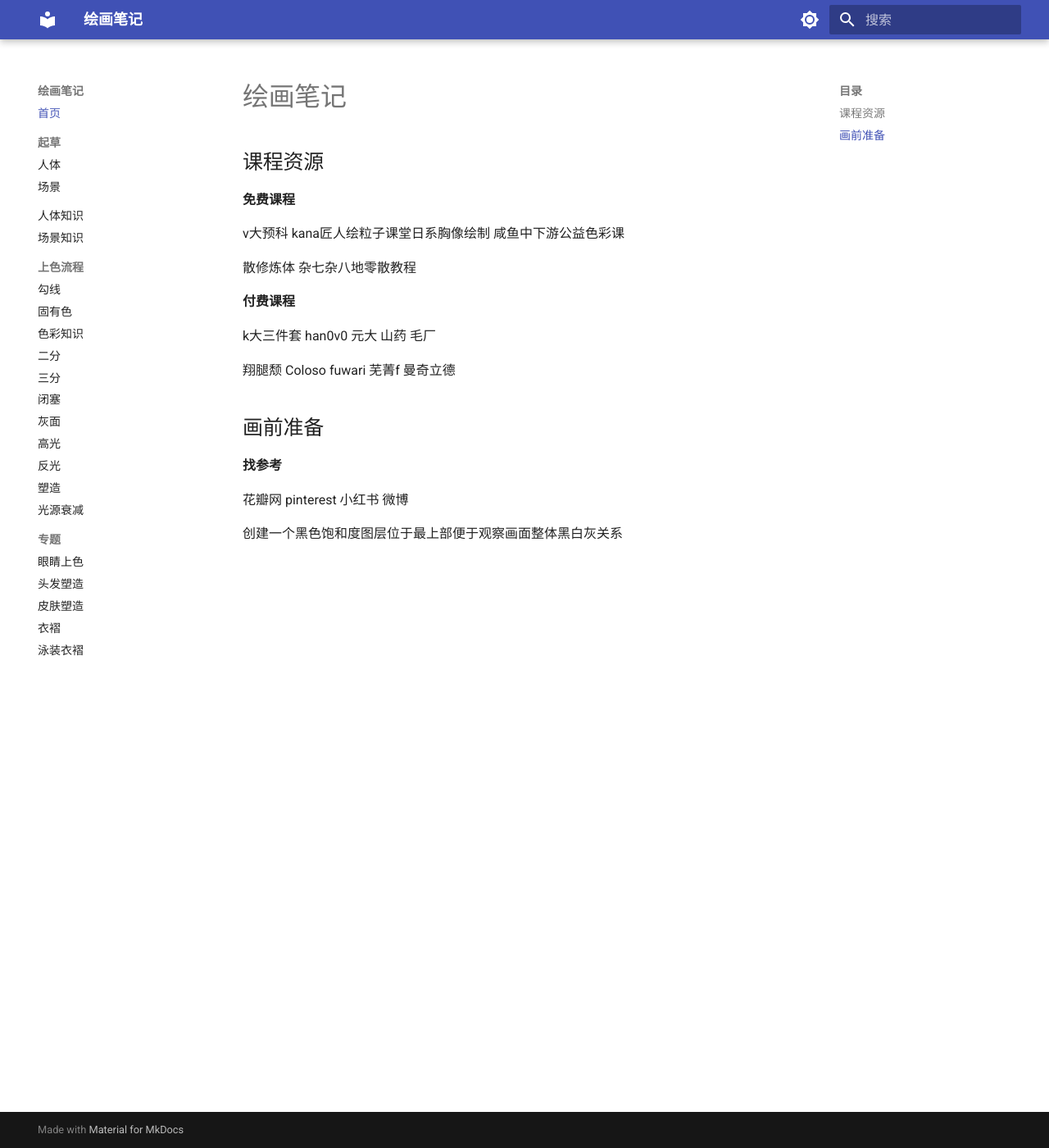
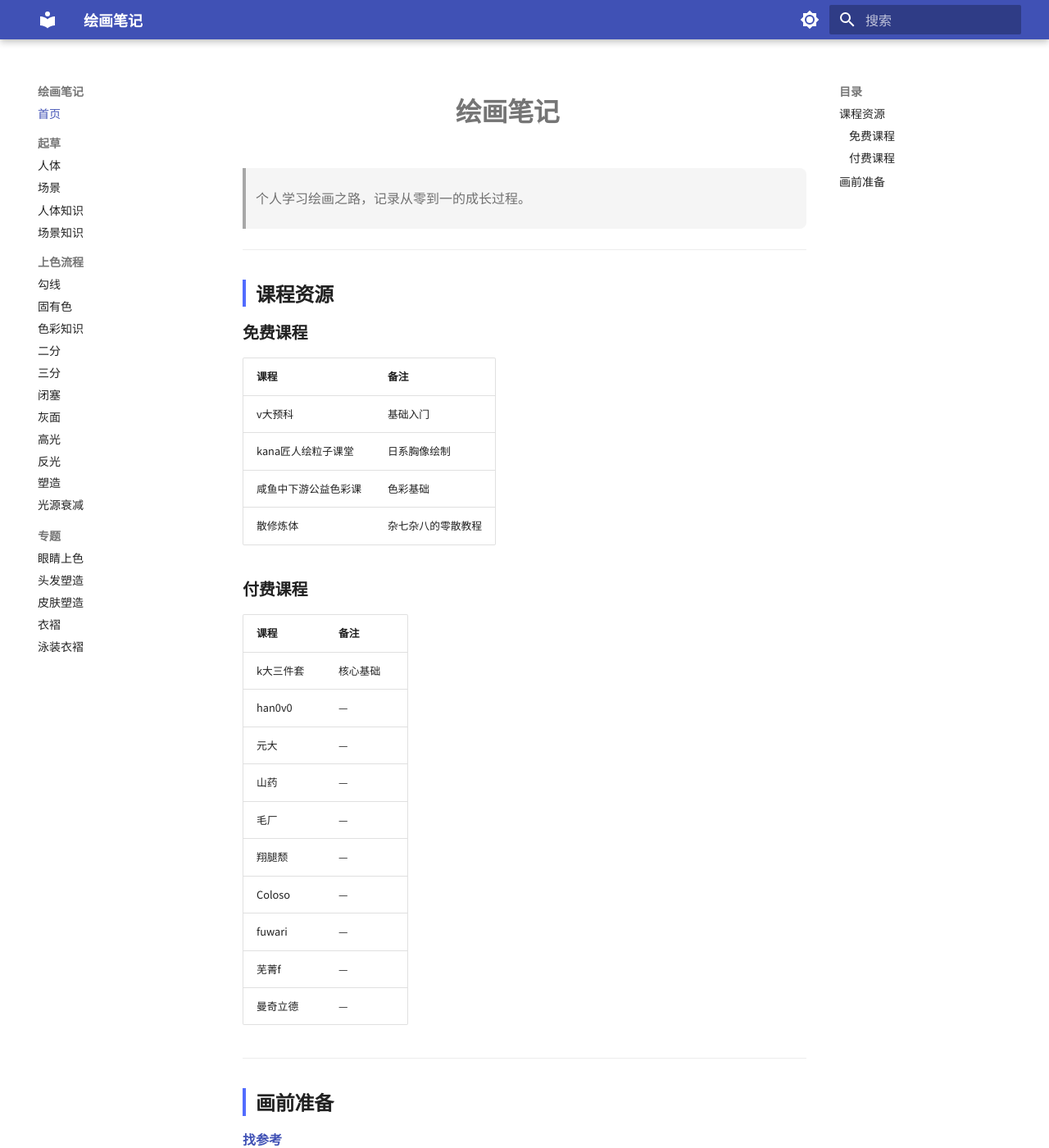
Before and after one commit to betty-momo/drawing-notes, an MkDocs documentation site: the page built from docs/index.md, in a window 1280 px wide and 1400 px high. Shown: the whole window at 82% size. Built offline with MkDocs 1.6.1 and Material for MkDocs 9.7.7, drawn with Linux system fonts in a browser that asks for light colours; some of the changed text lies outside the part shown.

Commit message:
修复图片路径，美化站点样式

```diff
--- a/docs/index.md
+++ b/docs/index.md
@@ -1,23 +1,43 @@
 # 绘画笔记
+
+> 个人学习绘画之路，记录从零到一的成长过程。
+
+---
 
 ## 课程资源
 
-**免费课程**
+### 免费课程
 
-v大预科     kana匠人绘粒子课堂日系胸像绘制     咸鱼中下游公益色彩课
+| 课程 | 备注 |
+|------|------|
+| v大预科 | 基础入门 |
+| kana匠人绘粒子课堂 | 日系胸像绘制 |
+| 咸鱼中下游公益色彩课 | 色彩基础 |
+| 散修炼体 | 杂七杂八的零散教程 |
 
-散修炼体     杂七杂八地零散教程
+### 付费课程
 
-**付费课程**
+| 课程 | 备注 |
+|------|------|
+| k大三件套 | 核心基础 |
+| han0v0 | — |
+| 元大 | — |
+| 山药 | — |
+| 毛厂 | — |
+| 翔腿颓 | — |
+| Coloso | — |
+| fuwari | — |
+| 芜菁f | — |
+| 曼奇立德 | — |
 
-k大三件套     han0v0     元大    山药     毛厂
-
-翔腿颓    Coloso     fuwari     芜菁f     曼奇立德
+---
 
 ## 画前准备
 
 **找参考**
 
-花瓣网    pinterest    小红书    微博
+花瓣网 · pinterest · 小红书 · 微博
 
-创建一个黑色饱和度图层位于最上部便于观察画面整体黑白灰关系
+**小技巧**
+
+创建一个黑色饱和度图层位于最上部，便于观察画面整体黑白灰关系。
--- /dev/null
+++ b/docs/stylesheets/extra.css
@@ -0,0 +1,84 @@
+/* 图片样式 */
+.md-content img {
+    border-radius: 8px;
+    box-shadow: 0 2px 12px rgba(0, 0, 0, 0.15);
+    margin: 1.2em auto;
+    display: block;
+    max-width: 100%;
+    height: auto;
+    transition: transform 0.2s ease;
+}
+
+.md-content img:hover {
+    transform: scale(1.02);
+}
+
+/* 内容区域 */
+.md-content {
+    font-size: 16px;
+    line-height: 1.8;
+}
+
+/* 标题样式 */
+.md-content h1 {
+    font-size: 2em;
+    font-weight: 700;
+    margin-top: 1.5em;
+    padding-bottom: 0.3em;
+    border-bottom: 2px solid var(--md-primary-fg-color);
+}
+
+.md-content h2 {
+    font-size: 1.5em;
+    font-weight: 600;
+    margin-top: 1.5em;
+    padding-left: 0.5em;
+    border-left: 4px solid var(--md-accent-fg-color);
+}
+
+.md-content h3 {
+    font-size: 1.25em;
+    font-weight: 600;
+    margin-top: 1.2em;
+}
+
+/* 列表样式 */
+.md-content ul, .md-content ol {
+    padding-left: 1.5em;
+}
+
+.md-content li {
+    margin-bottom: 0.4em;
+}
+
+/* 强调文字 */
+.md-content strong {
+    color: var(--md-primary-fg-color);
+}
+
+/* 引用块 */
+.md-content blockquote {
+    border-left: 4px solid var(--md-accent-fg-color);
+    padding: 0.5em 1em;
+    margin: 1em 0;
+    background: var(--md-code-bg-color);
+    border-radius: 0 8px 8px 0;
+}
+
+/* 代码块 */
+.md-content code {
+    border-radius: 4px;
+    padding: 0.15em 0.4em;
+}
+
+/* 导航侧边栏 */
+.md-nav__item {
+    margin-bottom: 2px;
+}
+
+/* 首页标题 */
+.md-content h1:first-of-type {
+    text-align: center;
+    border-bottom: none;
+    margin-top: 0.5em;
+}
--- a/mkdocs.yml
+++ b/mkdocs.yml
@@ -1,8 +1,13 @@
 site_name: 绘画笔记
+site_description: 个人学习绘画之路
 use_directory_urls: false
+
 theme:
   name: material
   language: zh
+  font:
+    text: Noto Sans SC
+    code: Fira Code
   palette:
     - scheme: default
       primary: indigo
@@ -19,10 +24,15 @@ theme:
   features:
     - navigation.sections
     - navigation.expand
+    - navigation.top
     - search.highlight
     - search.suggest
+    - content.code.copy
   icon:
     repo: fontawesome/brands/github
+
+extra_css:
+  - stylesheets/extra.css
 
 nav:
   - 首页: index.md
@@ -53,3 +63,5 @@ nav:
 markdown_extensions:
   - toc:
       permalink: true
+  - attr_list
+  - md_in_html
```
Also changed, not shown: docs/场景知识.md (+10 -10 lines).
